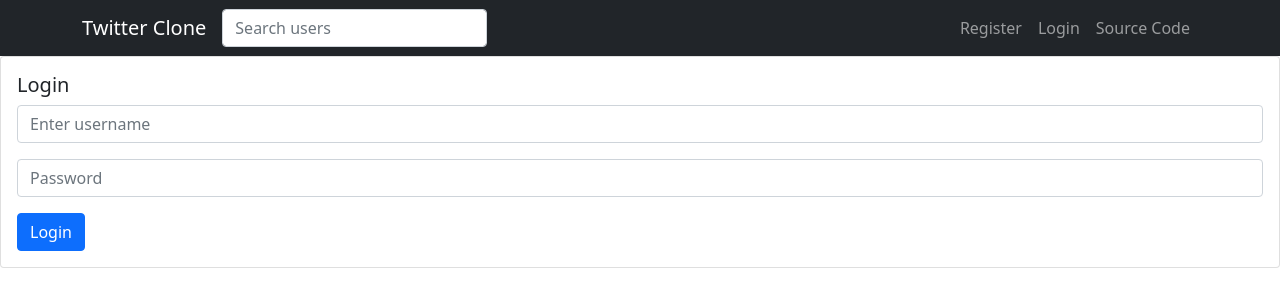
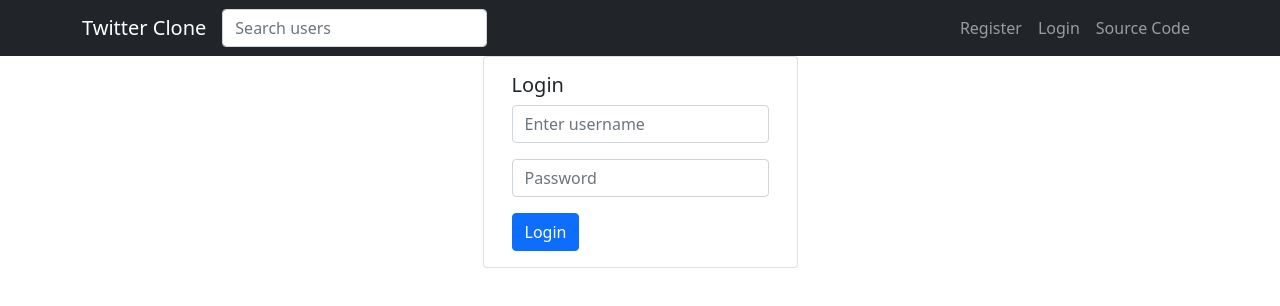
Before and after one commit to davidbcnguyen/TwitterClone, a React (Create React App) app in the folder frontend/: page /#/login in a window 1280 px wide. Shown: the top 306 px of the page. Built offline with nearby package versions, Linux system fonts and the light colour scheme.

Commit message:
Center login forms

```diff
--- a/frontend/src/Components/LoginForm.js
+++ b/frontend/src/Components/LoginForm.js
@@ -1,5 +1,5 @@
 import { useState } from "react";
-import { Button, Card, Form } from "react-bootstrap";
+import { Button, Card, Col, Container, Form, Row } from "react-bootstrap";
 import { useDispatch } from "react-redux";
 
 export default function LoginForm({ text, submitFunction }) {
@@ -22,7 +22,9 @@ export default function LoginForm({ text, submitFunction }) {
     }
 
     return (
-        <Card>
+        <Container>
+            <Row className="justify-content-md-center">
+                <Card as={Col} md="auto">
                     <Card.Body>
                         <Card.Title>{text}</Card.Title>
                         <Form onSubmit={handleSubmit}>
@@ -36,5 +38,7 @@ export default function LoginForm({ text, submitFunction }) {
                         </Form>
                     </Card.Body>
                 </Card>
+            </Row>
+        </Container>
     );
 }
```
Lines whose indentation alone changed are shown as unchanged.
